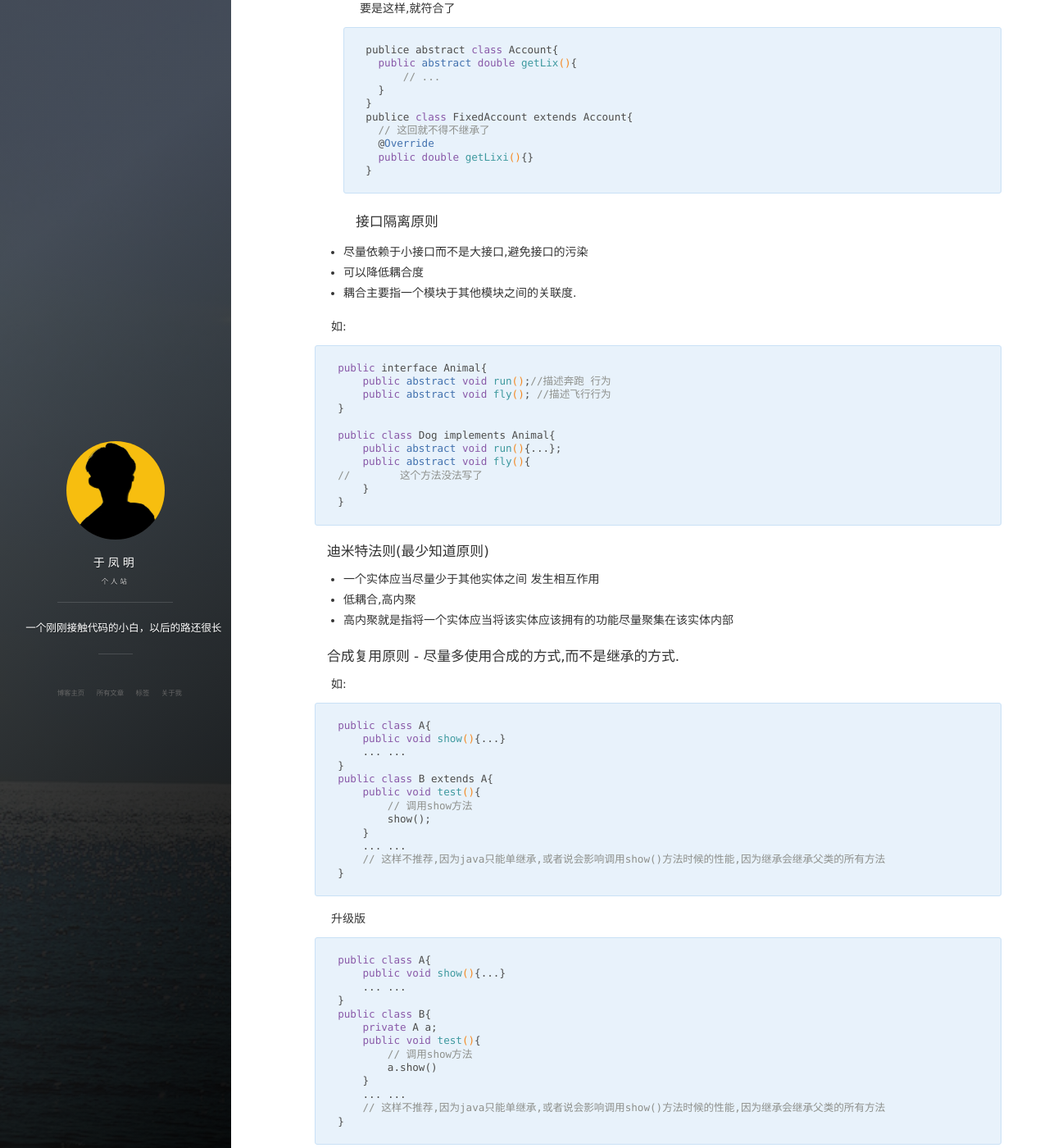
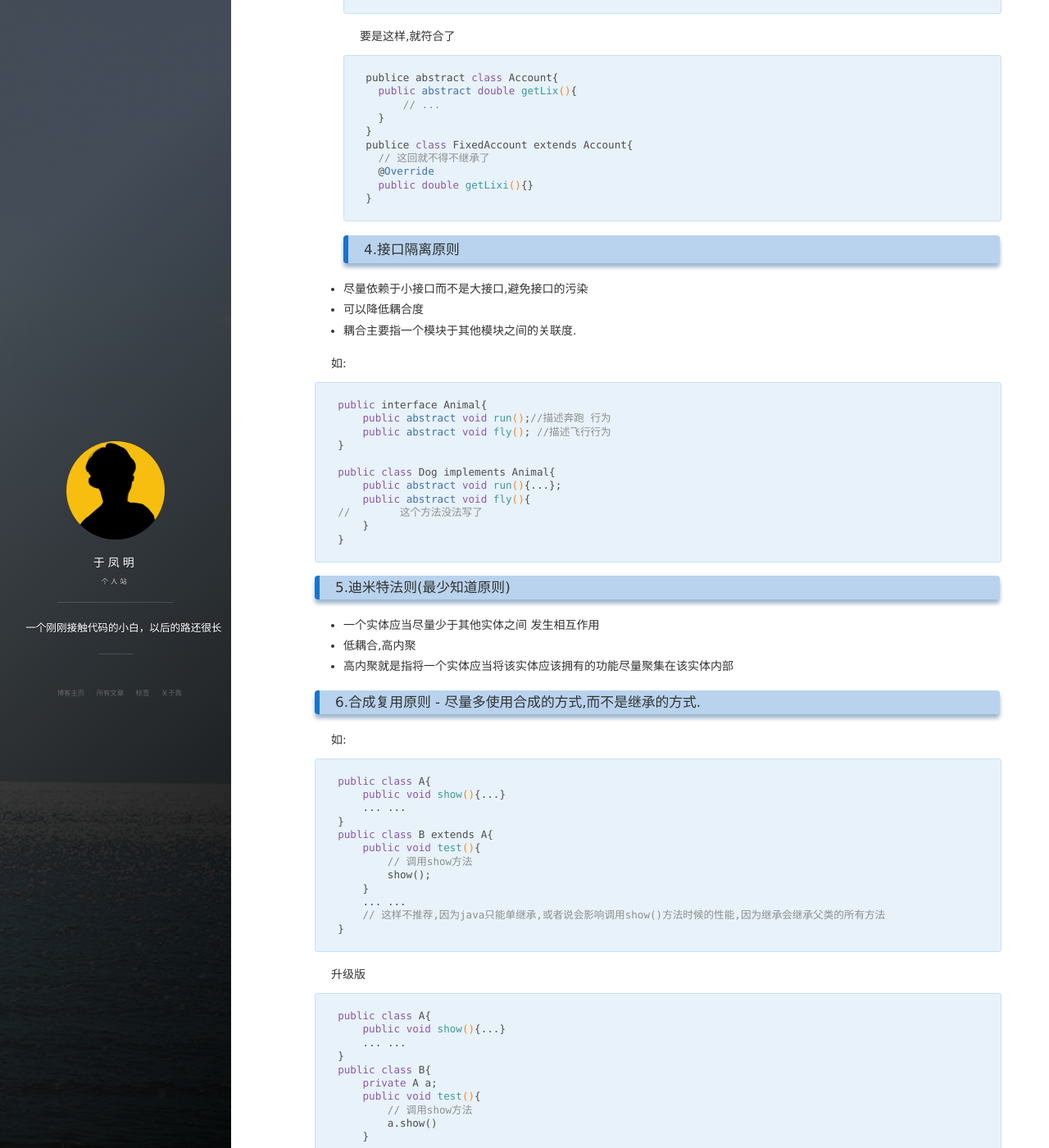
Before and after one commit to victorfengming/victorfengming.github.io.leopardpan, a Jekyll site: the page built from _posts/note/2019-10-28-note12.markdown, in a window 1280 px wide and 1400 px high, scrolled down 1762 px. Shown: the whole window at 82% size. Built offline with Jekyll 4.4.1, drawn with Linux system fonts in a browser that asks for light colours; nearby versions of some CDN libraries; comment, search, counter and statistics services are not loaded.

Commit message:
Java笔记11-软件设计原则样式修改++

````diff
--- a/_posts/note/2019-10-28-note12.markdown
+++ b/_posts/note/2019-10-28-note12.markdown
@@ -31,7 +31,7 @@ tags: Java basis note
     绝大多是是客户的需求问题,或者是客户要加功能.
 
 ### 1.2常用的设计原则
-#### 1. 开放封闭原则(Open Close Principe)
+### 1. 开放封闭原则(Open Close Principe)
 对于扩展开放,对于修改关闭,为了使程序的扩展性好,易于维护
 如:
 ```java
@@ -54,7 +54,7 @@ public class SubPerson extends Person{
     //...
 }
 ```
-#### 2. 里氏代换原则(Liskov Substitution Principe)
+### 2. 里氏代换原则(Liskov Substitution Principe)
 - 任何父类可以出现的地方,子类一定可以出现
 - 子类is a 父类
 - 在以后的开发中多使用继承和多态的理念
@@ -70,7 +70,7 @@ ShapeTest.draw(new Rect(1,2,3,4));
 ShapeTest.draw(new Circle(5,6,7));
 // 父类类型的引用能到的地方,子类的引用也能到
 ```
-#### 3.依赖倒转原则(Dependence Inversion Principle)
+### 3.依赖倒转原则(Dependence Inversion Principle)
 尽量多依赖于抽象类或接口而不是具体实现类,对子类具有强制性和规范性
 如:
 ```java
@@ -96,7 +96,7 @@ publice class FixedAccount extends Account{
     public double getLixi(){}
 }
 ```
-#### 接口隔离原则
+### 4.接口隔离原则
 - 尽量依赖于小接口而不是大接口,避免接口的污染
 - 可以降低耦合度
 - 耦合主要指一个模块于其他模块之间的关联度.
@@ -115,12 +115,12 @@ public class Dog implements Animal{
     }
 }
 ```
-#### 迪米特法则(最少知道原则)
+### 5.迪米特法则(最少知道原则)
 - 一个实体应当尽量少于其他实体之间 发生相互作用
 - 低耦合,高内聚
 - 高内聚就是指将一个实体应当将该实体应该拥有的功能尽量聚集在该实体内部
 
-#### 合成复用原则 - 尽量多使用合成的方式,而不是继承的方式.
+### 6.合成复用原则 - 尽量多使用合成的方式,而不是继承的方式.
 如:
 ```java
 public class A{
````
